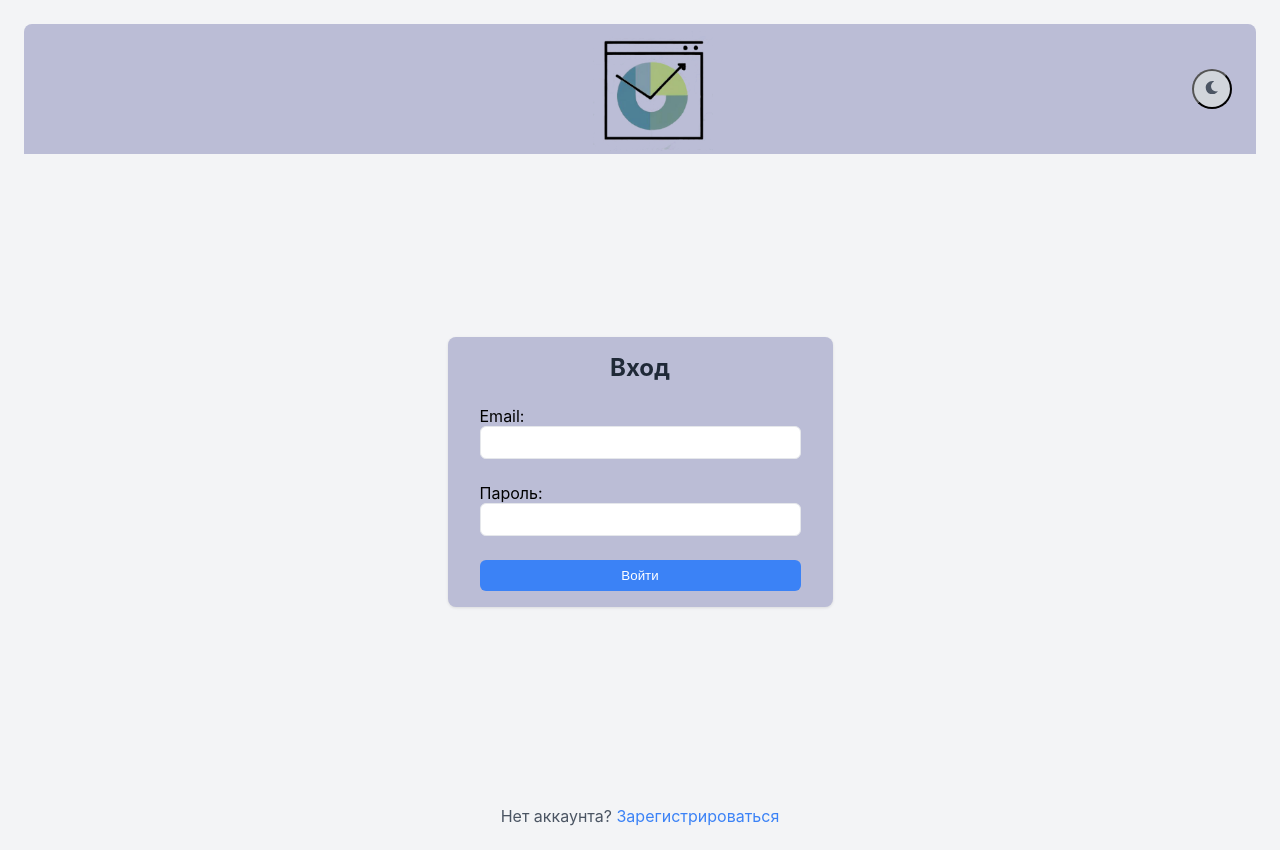
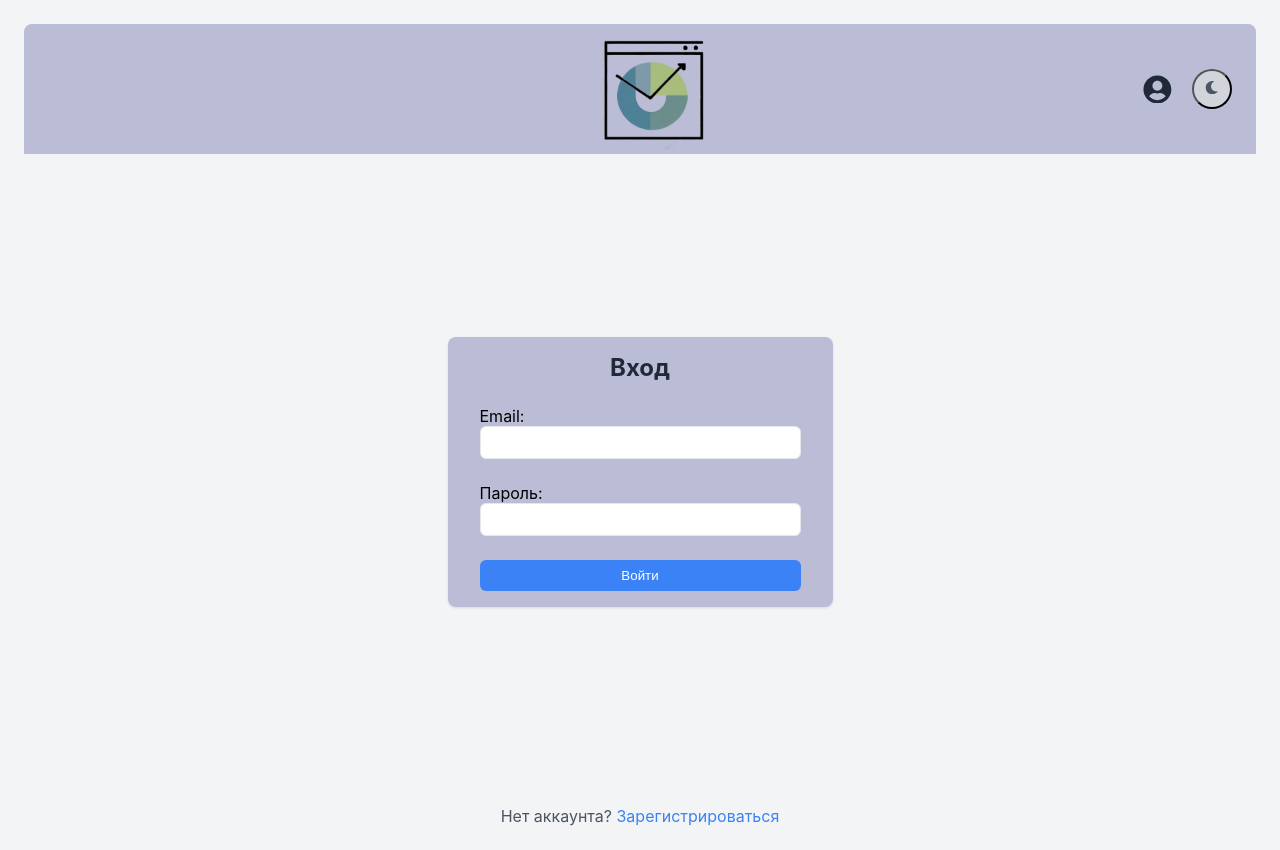
Before and after one commit to alebedev85/mytrello, a React (Vite) app: page /mytrello/login in a window 1280 px wide. Built offline with nearby package versions, Linux system fonts and the light colour scheme; no server answers.

Commit message:
featur: добавил кнопку разлогинивания

```diff
--- a/src/App.tsx
+++ b/src/App.tsx
@@ -27,6 +27,7 @@ function App() {
   const { theme } = useSelector((state: RootState) => state.board);
   const { isLoading } = useSelector((state: RootState) => state.auth);
 
+  // проверка пользователя при загрузки приложения
   useEffect(() => {
     dispatch(loginStart());
     const unsubscribe = auth.onAuthStateChanged((user) => {
--- a/src/components/Board/Board.module.scss
+++ b/src/components/Board/Board.module.scss
@@ -61,13 +61,9 @@
   border: none;
   padding: $spacing-sm $spacing-md;
   background-color: $primary-color;
-  color: $light-text;
+  color: $dark-text;
   border-radius: $border-radius-sm;
   cursor: pointer;
-
-  .dark & {
-    color: $dark-text;
-  }
 
   &:hover {
     background-color: $primary-hover;
--- a/src/components/Header/Header.module.scss
+++ b/src/components/Header/Header.module.scss
@@ -42,6 +42,7 @@
 
 .controls {
   display: flex;
+  align-items: center;
   gap: $spacing-md;
 }
 
--- a/src/components/Header/Header.tsx
+++ b/src/components/Header/Header.tsx
@@ -6,6 +6,7 @@ import { RootState } from "../../store";
 import { toggleTheme } from "../../store/boardSlice";
 
 import styles from "./Header.module.scss";
+import UserMenu from "../UserMenu/UserMenu";
 
 export default function Header() {
   const { theme } = useSelector((state: RootState) => state.board);
@@ -13,10 +14,17 @@ export default function Header() {
 
   return (
     <div className={`${styles.header} ${theme === "dark" ? styles.dark : ""}`}>
-      {theme === "dark"? <img className={styles.img} src={Logo_dark} alt="Логотип" />:
-      <img className={styles.img} src={Logo} alt="Логотип" />}
+      {theme === "dark" ? (
+        <img className={styles.img} src={Logo_dark} alt="Логотип" />
+      ) : (
+        <img className={styles.img} src={Logo} alt="Логотип" />
+      )}
       <div className={styles.controls}>
-        <button onClick={() => dispatch(toggleTheme())} className={styles.themeButton}>
+        <UserMenu />
+        <button
+          onClick={() => dispatch(toggleTheme())}
+          className={styles.themeButton}
+        >
           {theme === "light" ? <FaMoon /> : <FaSun />}
         </button>
       </div>
--- /dev/null
+++ b/src/components/UserMenu/UserMenu.module.scss
@@ -0,0 +1,63 @@
+@import "../../styles/variables";
+
+.userMenu {
+  position: relative;
+}
+
+.userButton {
+  display: flex;
+  align-items: center;
+  gap: $spacing-xs;
+  background: none;
+  border: none;
+  cursor: pointer;
+  font-size: $font-size-lg;
+  font-weight: bold;
+  color: $light-text;
+
+  &:hover {
+    opacity: 0.8;
+  }
+
+  .dark & {
+    color: $dark-text;
+  }
+}
+
+.userIcon {
+  font-size: 1.8rem;
+}
+
+.userEmail {
+}
+
+.dropdownMenu {
+  position: absolute;
+  left: 0;
+  top: 100%;
+  margin-top: $spacing-xs;
+  background: white;
+  border-radius: $border-radius-md;
+  box-shadow: $shadow-md;
+  padding: $spacing-sm;
+  width: 100%;
+  z-index: 10;
+
+}
+
+.logoutButton {
+  display: flex;
+  align-items: center;
+  gap: $spacing-xs;
+  background: none;
+  border: none;
+  cursor: pointer;
+  font-size: $font-size-lg;
+  color: $light-text;
+  width: 100%;
+  padding: $spacing-xs;
+
+  &:hover {
+    opacity: 0.8;
+  }
+}
--- /dev/null
+++ b/src/components/UserMenu/UserMenu.tsx
@@ -0,0 +1,67 @@
+import { FaUserCircle, FaSignOutAlt } from "react-icons/fa";
+import { useDispatch, useSelector } from "react-redux";
+import { RootState } from "../../store";
+import { logout } from "../../store/authSlice";
+import { useEffect, useRef, useState } from "react";
+import styles from "./UserMenu.module.scss";
+import { auth } from "../../firebase";
+
+export default function UserMenu() {
+  const { theme } = useSelector((state: RootState) => state.board);
+  const { user } = useSelector((state: RootState) => state.auth);
+  const dispatch = useDispatch();
+  const [menuOpen, setMenuOpen] = useState(false);
+  const menuRef = useRef<HTMLDivElement>(null);
+
+  useEffect(() => {
+    const handleClickOutside = (event: MouseEvent) => {
+      if (menuRef.current && !menuRef.current.contains(event.target as Node)) {
+        setMenuOpen(false);
+      }
+    };
+
+    if (menuOpen) {
+      document.addEventListener("mousedown", handleClickOutside);
+    } else {
+      document.removeEventListener("mousedown", handleClickOutside);
+    }
+
+    return () => document.removeEventListener("mousedown", handleClickOutside);
+  }, [menuOpen]);
+
+  // Полный разлогин
+  const handleLogout = async () => {
+    try {
+      await auth.signOut(); // Разлогиниваем пользователя в Firebase
+      dispatch(logout()); // Очищаем Redux store
+      setMenuOpen(false); // Закрываем меню
+    } catch (error) {
+      console.error("Ошибка при выходе:", error);
+    }
+  };
+
+  if (!user) return null; // Если пользователя нет, не отображаем меню
+
+  return (
+    <div
+      ref={menuRef}
+      className={`${styles.userMenu} ${theme === "dark" ? styles.dark : ""}`}
+    >
+      <button
+        className={styles.userButton}
+        onClick={() => setMenuOpen(!menuOpen)}
+      >
+        <FaUserCircle className={styles.userIcon} />
+        <span className={styles.userEmail}>{user.email}</span>
+      </button>
+
+      {menuOpen && (
+        <div className={styles.dropdownMenu}>
+          <button className={styles.logoutButton} onClick={handleLogout}>
+            <FaSignOutAlt /> Выйти
+          </button>
+        </div>
+      )}
+    </div>
+  );
+}
```
